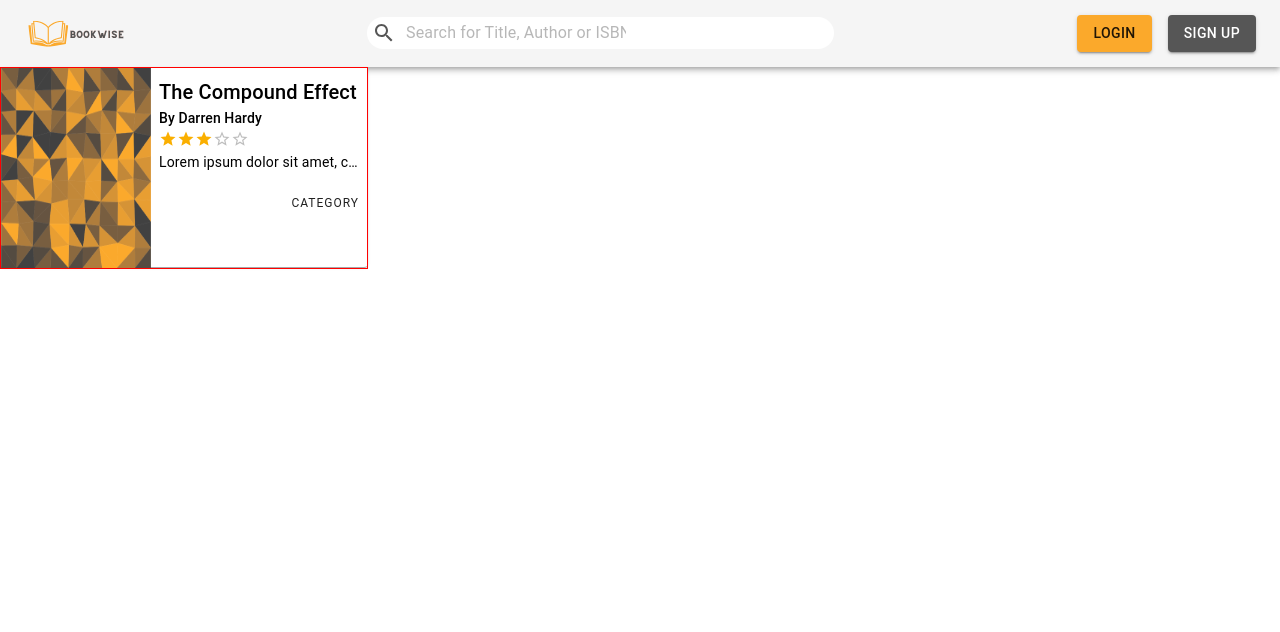
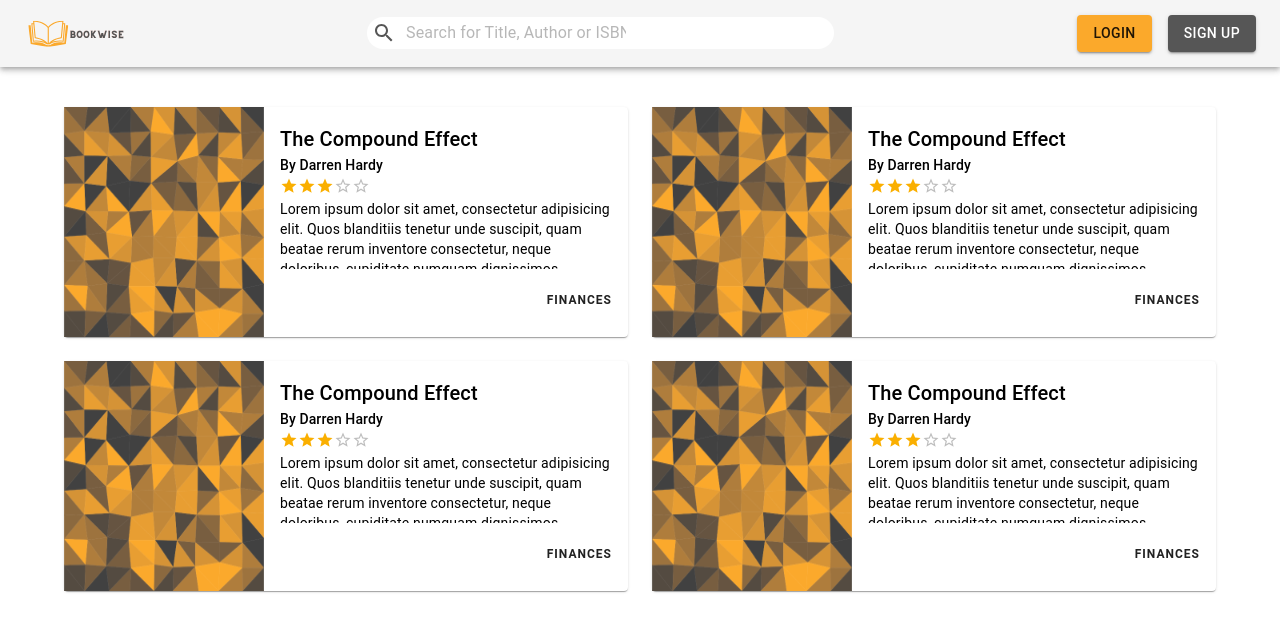
Before and after one commit to carlossilveira00/bookwise-react, a React (Create React App) app: page / in a window 1280 px wide. Shown: the top 632 px of the page. Built offline with nearby package versions, Linux system fonts and the light colour scheme.

Commit message:
Style Book Card component and add the Grid layout to the home page.

```diff
--- a/src/components/BookCard.jsx
+++ b/src/components/BookCard.jsx
@@ -3,20 +3,25 @@
 
 const BookCard = () => {
   return (
-    <Paper sx={{width: 'fit-content', maxHeight: '200px'}}>
-      <Stack direction='row' sx={{border:'1px solid red'}}>
-        <img src={Image} alt="" width={"150px"} height={'200px'} />
-        <Box width={"200px"} padding={1}>
+    <Paper>
+      <Stack direction='row'>
+        <img src={Image} alt="" width={"200px"} />
+        <Box padding={2}>
           <Typography variant="h6" color="initial">The Compound Effect</Typography>
           <Typography variant="subtitle2" color="initial">By Darren Hardy</Typography>
           <Rating name="read-only" size='small' value={3} readOnly />
-          <Typography variant="body2" color="initial" paragraph noWrap>
+          <Typography variant="body2" color="initial" paragraph
+          style={{
+            height: '70px',
+            overflow: 'scroll',
+            textOverflow: 'ellipsis',
+          }}>
             Lorem ipsum dolor sit amet, consectetur adipisicing elit. Quos blanditiis tenetur unde suscipit,
             quam beatae rerum inventore consectetur,
             neque doloribus, cupiditate numquam dignissimos laborum fugiat deleniti? Eum quasi quidem quibusdam.
           </Typography>
-          <Typography variant="overline" align='right' display="block" gutterBottom>
-            Category
+          <Typography variant="overline" align='right' display="block" gutterBottom sx={{ fontWeight: 'bolder' }}>
+            Finances
           </Typography>
         </Box>
       </Stack>
--- a/src/pages/HomePage.jsx
+++ b/src/pages/HomePage.jsx
@@ -1,15 +1,26 @@
+import { Grid } from "@mui/material";
+import { Box, Container } from "@mui/system";
 import BookCard from "../components/BookCard";
-import Grid from '@mui/material/Grid'
-
-
 
 const HomePage = () => {
 
-
   return (
-    <div>
-      <BookCard></BookCard>
-    </div>
+    <Container sx={{mt: 5}}>
+      <Grid container spacing={3}>
+        <Grid item xs={6}>
+          <BookCard></BookCard>
+        </Grid>
+        <Grid item xs={6}>
+          <BookCard></BookCard>
+        </Grid>
+        <Grid item xs={6}>
+          <BookCard></BookCard>
+        </Grid>
+        <Grid item xs={6}>
+          <BookCard></BookCard>
+        </Grid>
+      </Grid>
+    </Container>
   )
 }
 
--- a/src/pages/SignUpPage.jsx
+++ b/src/pages/SignUpPage.jsx
@@ -40,6 +40,6 @@
         </Grid>
       </Grid>
   )
-}
+};
 
 export default SignUpPage;
```
